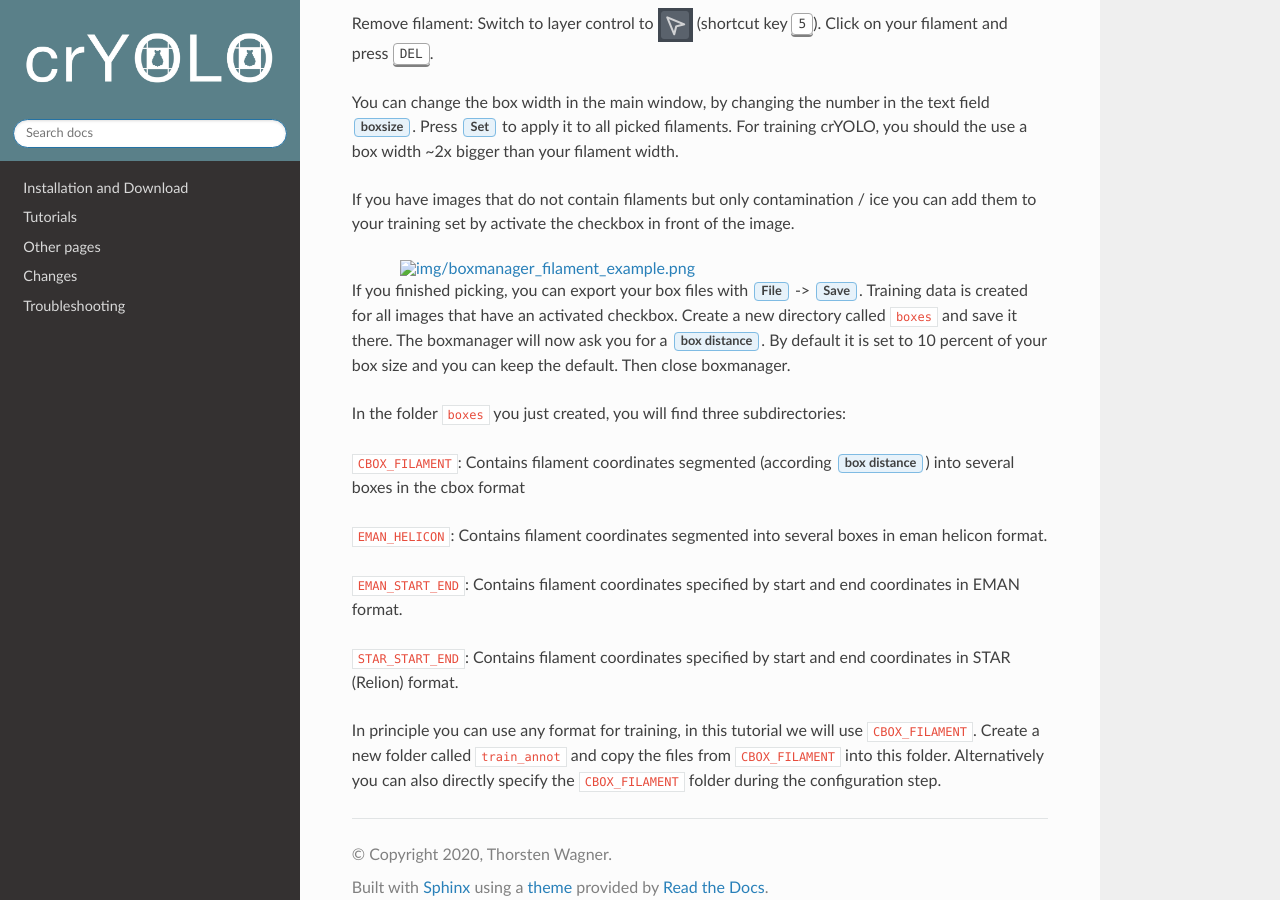
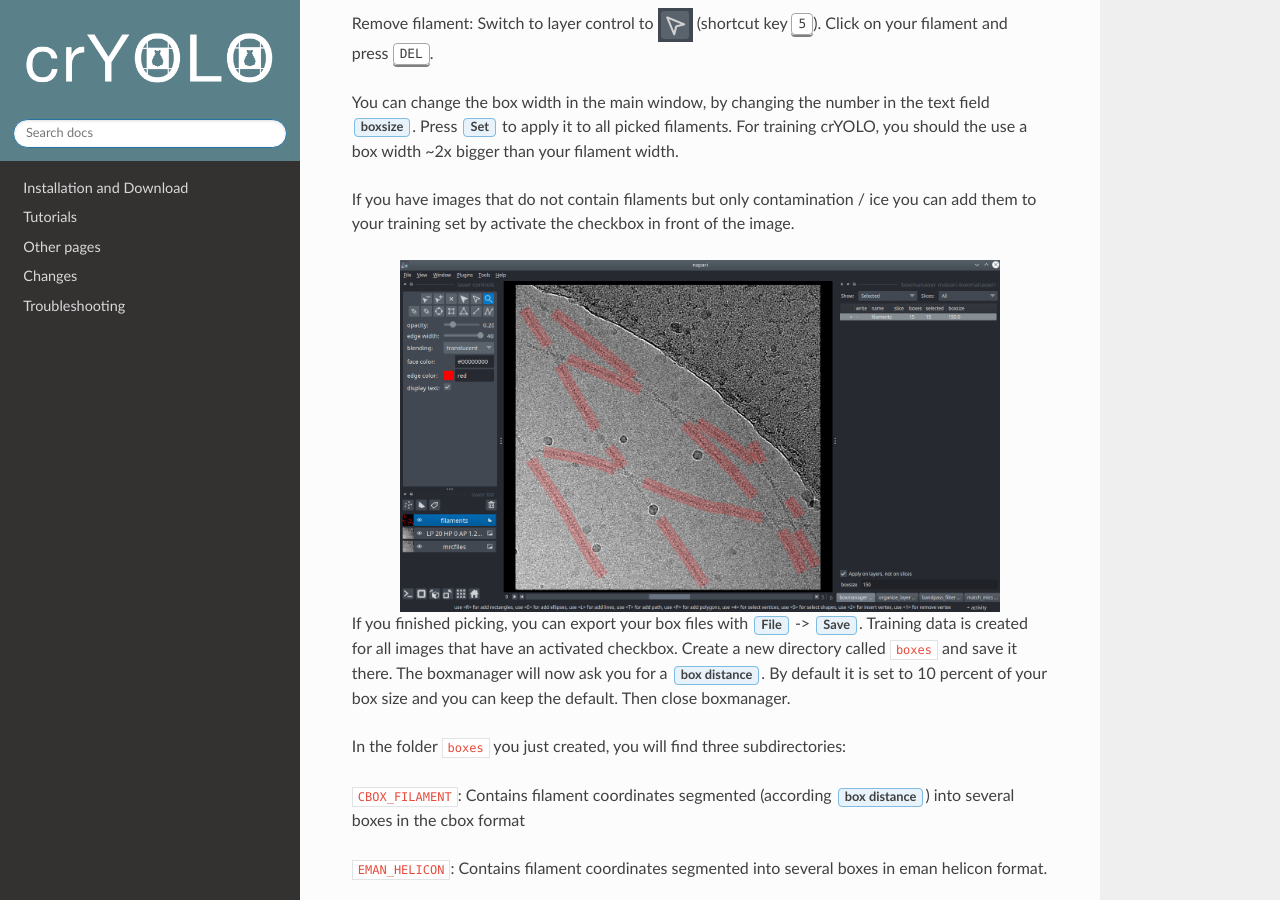
Before and after one commit to MPI-Dortmund/cryolo, a Sphinx documentation site: the page built from source/tutorials/data_preparation_filament.rst, in a window 1280 px wide and 900 px high, scrolled down 1408 px. Built offline with Sphinx 7.4.7 and the Read the Docs theme 2.0.0, drawn with Linux system fonts in a browser that asks for light colours.

Commit message:
filament tutorial

```diff
--- a/source/tutorials/data_preparation_filament.rst
+++ b/source/tutorials/data_preparation_filament.rst
@@ -10,7 +10,7 @@ Now press :guilabel:`File` -> :guilabel:`Open Folder...` and the select the :fil
 
 .. include:: text_modules/data_prep_filter_pick_filament.rst
 
-.. image:: ../img/boxmanager_filament_example.png
+.. image:: ../img/napari/boxmanager_filament_example.png
     :width: 600
     :align: center
 
```
